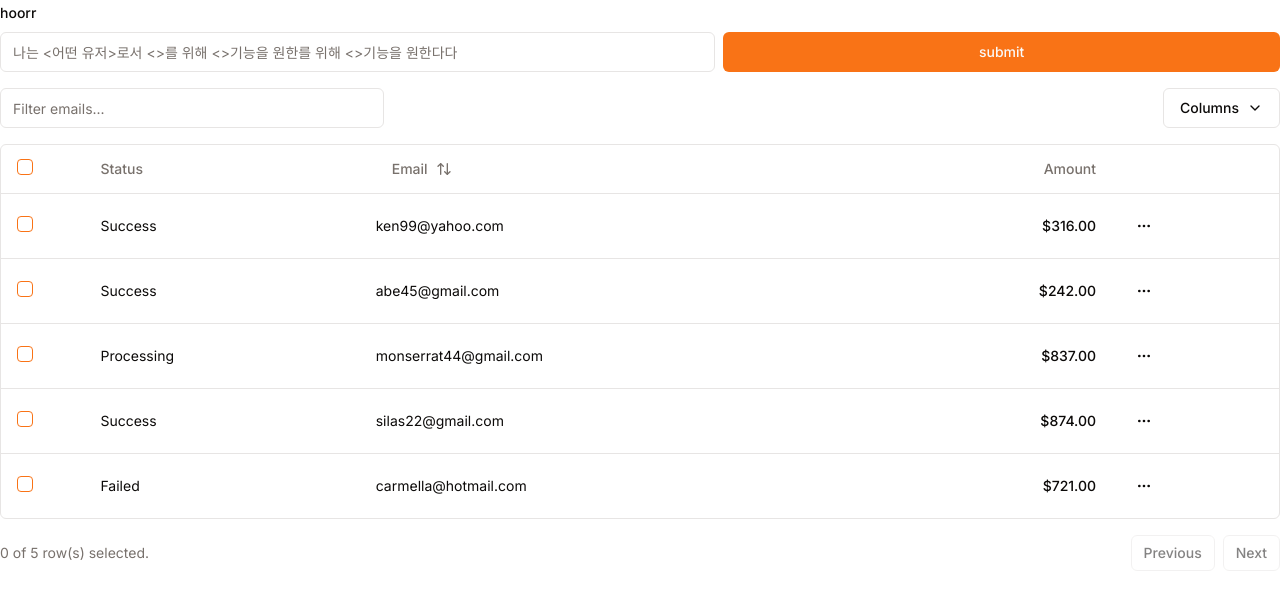
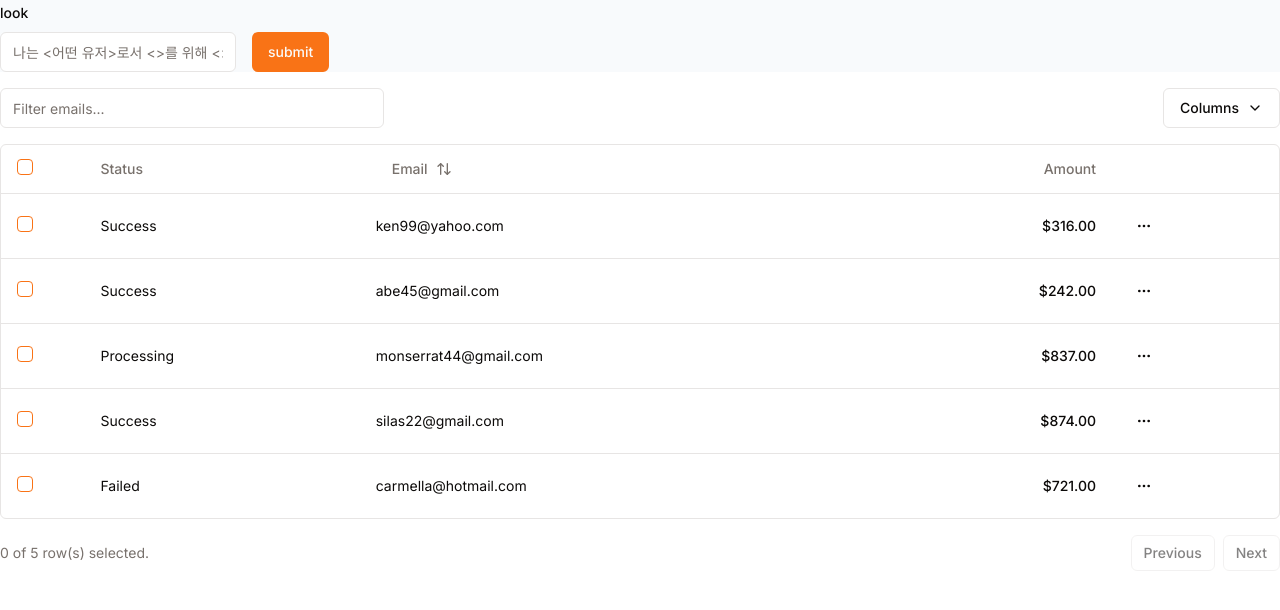
Before and after one commit to ASAXP/asaxp, a Next.js app in the folder packages/frontend/next-app/: page /story in a window 1280 px wide. Shown: the top 610 px of the page. Built offline with nearby package versions, Linux system fonts and the light colour scheme.

Commit message:
design: storyform

```diff
--- a/packages/frontend/next-app/src/app/story/StoryForm.tsx
+++ /dev/null
@@ -1,47 +0,0 @@
-"use client";
-
-import {
-  FormControl,
-  FormDescription,
-  FormField,
-  FormItem,
-  FormLabel,
-} from "@/components/ui/form";
-import { Form, useForm } from "react-hook-form";
-import { Input } from "@/components/ui/input";
-import { zodResolver } from "@hookform/resolvers/zod";
-import { storySchema } from "@libs/types";
-import { Button } from "@/components/ui/button";
-
-export default function StoryForm() {
-  const form = useForm({
-    defaultValues: {
-      description: "",
-    },
-    resolver: zodResolver(storySchema),
-  });
-  return (
-    <Form {...form}>
-      <form onSubmit={form.handleSubmit(() => {})}>
-        <FormField
-          control={form.control}
-          name="description"
-          render={() => {
-            return (
-              <FormItem>
-                <FormLabel>묘사</FormLabel>
-                <FormControl>
-                  <Input placeholder="나는 <어떤 유저>로서 <>를 위해 <>기능을 원한를 위해 <>기능을 원한다다" />
-                </FormControl>
-                <FormDescription>
-                  this is your story description
-                </FormDescription>
-              </FormItem>
-            );
-          }}
-        />
-        <Button>submit</Button>
-      </form>
-    </Form>
-  );
-}
--- a/packages/frontend/next-app/src/app/story/page.tsx
+++ b/packages/frontend/next-app/src/app/story/page.tsx
@@ -1,15 +1,7 @@
 "use client";
 
 import * as React from "react";
-import {
-  FormControl,
-  FormField,
-  FormItem,
-  FormLabel,
-  Form,
-} from "@/components/ui/form";
-import { useForm } from "react-hook-form";
-import { z } from "zod";
+import StoryFormWidget from "@/widgets/storyFormWidget";
 import {
   ColumnDef,
   ColumnFiltersState,
@@ -177,15 +169,6 @@ export const columns: ColumnDef<Payment>[] = [
 ];
 
 function DataTableDemo() {
-  const formSchema = z.object({
-    description: z.string(),
-  });
-  const form = useForm<z.infer<typeof formSchema>>({
-    defaultValues: {
-      description: "",
-    },
-  });
-
   const [sorting, setSorting] = React.useState<SortingState>([]);
   const [columnFilters, setColumnFilters] = React.useState<ColumnFiltersState>(
     [],
@@ -214,34 +197,8 @@ function DataTableDemo() {
   });
 
   return (
-    <div className="w-full">
-      <Form {...form}>
-        <form
-          onSubmit={form.handleSubmit((value) => {
-            console.log("submit", value);
-          })}
-          className="grid grid-flow-col items-end gap-2"
-        >
-          <FormField
-            control={form.control}
-            name="description"
-            render={({ field }) => {
-              return (
-                <FormItem>
-                  <FormLabel htmlFor="description"> hoorr</FormLabel>
-                  <FormControl>
-                    <Input
-                      {...form.register("description")}
-                      placeholder="나는 <어떤 유저>로서 <>를 위해 <>기능을 원한를 위해 <>기능을 원한다다"
-                    />
-                  </FormControl>
-                </FormItem>
-              );
-            }}
-          />
-          <Button>submit</Button>
-        </form>
-      </Form>
+    <div className="w-full ">
+      <StoryFormWidget />
       <div className="flex items-center py-4">
         <Input
           placeholder="Filter emails..."
--- /dev/null
+++ b/packages/frontend/next-app/src/widgets/storyFormWidget.tsx
@@ -0,0 +1,56 @@
+"use client";
+
+import {
+  FormControl,
+  FormField,
+  FormItem,
+  FormLabel,
+  Form,
+} from "@/components/ui/form";
+import { useForm } from "react-hook-form";
+import { Input } from "@/components/ui/input";
+import { zodResolver } from "@hookform/resolvers/zod";
+import { Button } from "@/components/ui/button";
+import { z } from "zod";
+
+const formSchema = z.object({
+  description: z.string({ message: "description needed" }),
+});
+
+export default function StoryFormWidget() {
+  const form = useForm<z.infer<typeof formSchema>>({
+    defaultValues: {
+      description: "",
+    },
+    resolver: zodResolver(formSchema),
+  });
+  return (
+    <Form {...form}>
+      <form
+        className="flex gap-4 items-end bg-slate-50"
+        onSubmit={form.handleSubmit((value) => {
+          console.log(value, "value submitted");
+        })}
+      >
+        <FormField
+          control={form.control}
+          name="description"
+          render={({ field }) => {
+            return (
+              <FormItem>
+                <FormLabel>look</FormLabel>
+                <FormControl>
+                  <Input
+                    {...field}
+                    placeholder="나는 <어떤 유저>로서 <>를 위해 <>기능을 원한다"
+                  />
+                </FormControl>
+              </FormItem>
+            );
+          }}
+        />
+        <Button>submit</Button>
+      </form>
+    </Form>
+  );
+}
```
Also changed, not shown: 2 other files (tests, documents, lock files or other folders).
